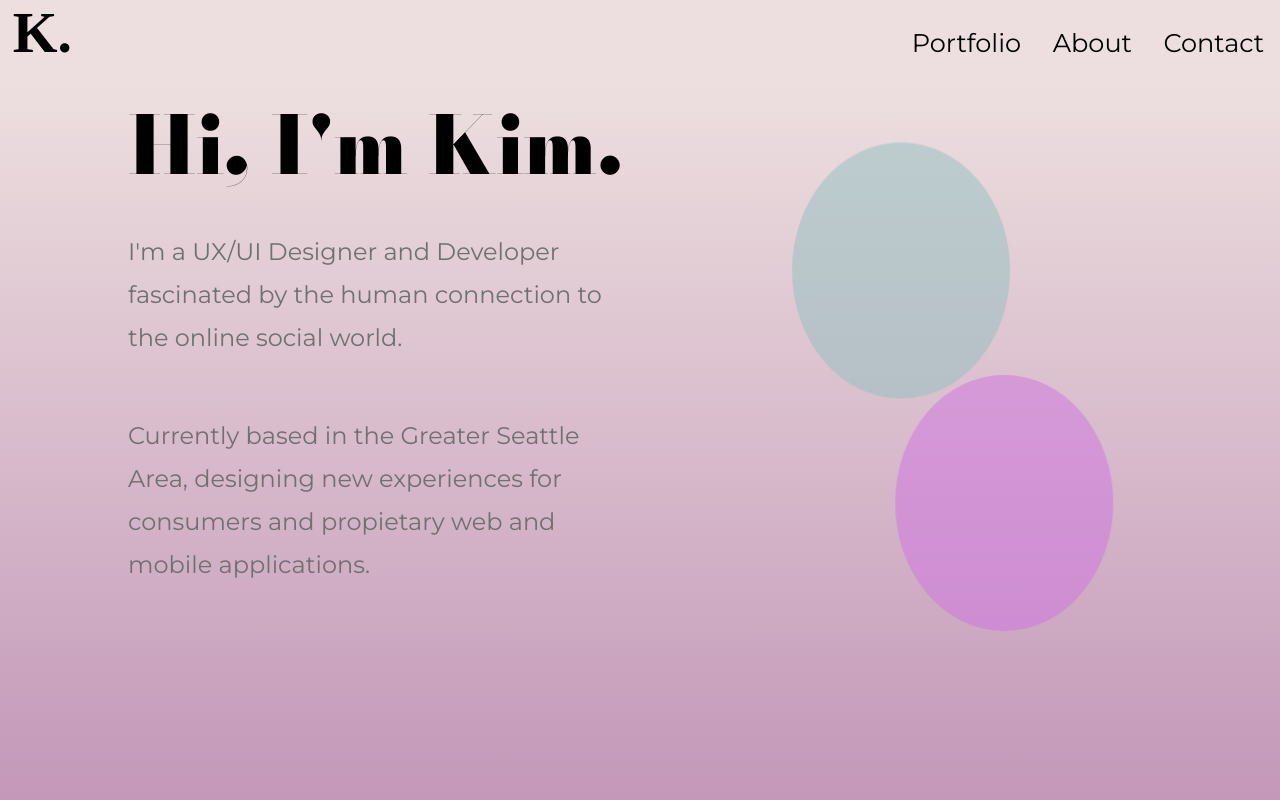
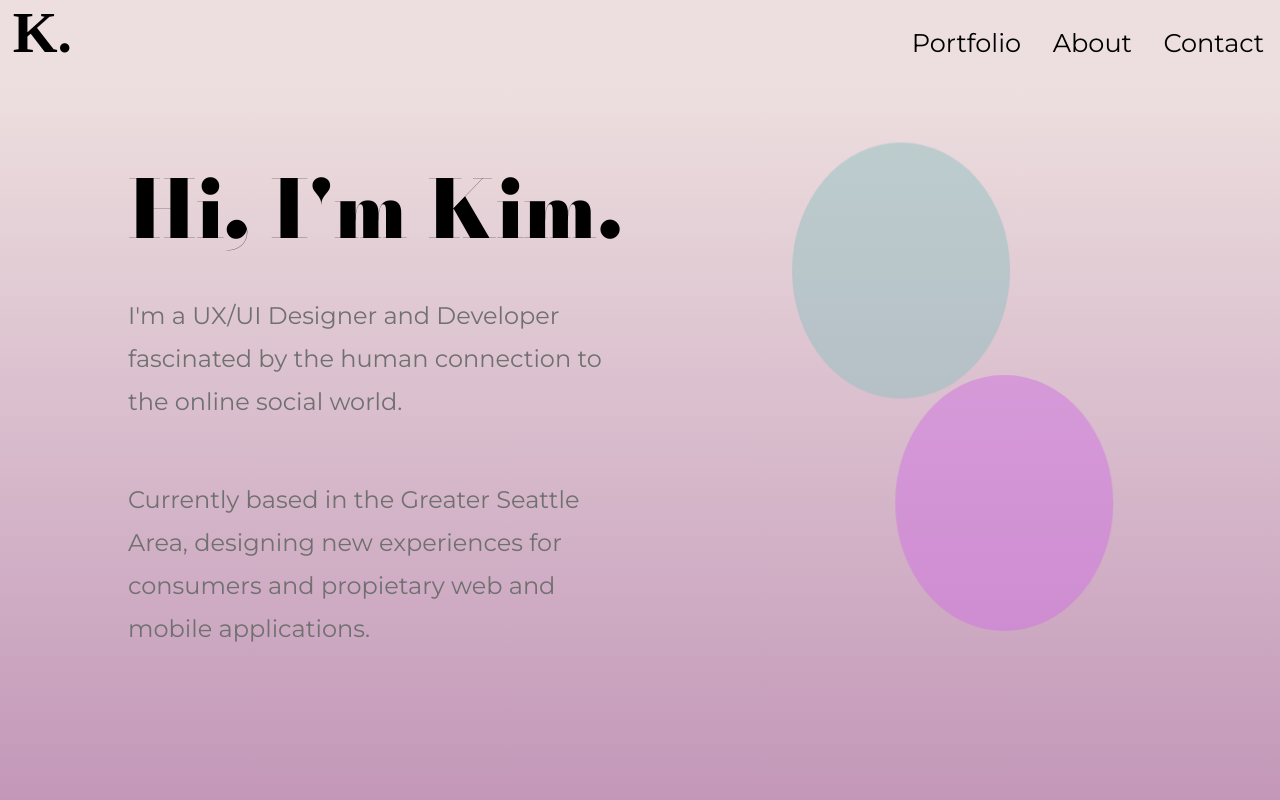
Before and after one commit to KimDuclos/design-portfolio, a React (Create React App) app: page / in a window 1280 px wide. Shown: the top 800 px of the page. Built offline with nearby package versions, Linux system fonts and the light colour scheme.

Commit message:
changed top padding on landing page title

```diff
--- a/src/landing-page.scss
+++ b/src/landing-page.scss
@@ -26,6 +26,7 @@ h1 {
   padding: 0% 0 0 10%;
   font-family: $bodoni-moda;
   @media (max-width: $size1500) {
+    padding: 5% 0 0 10%;
     font-size: 5em;
     margin: 0 0 0 0;
   }
```
